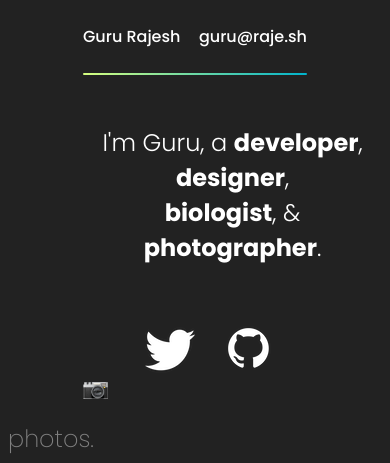
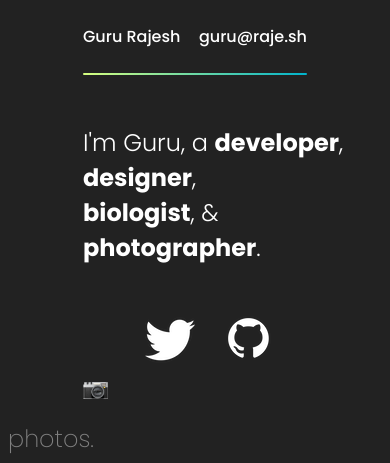
Before and after one commit to guraj/guraj.github.io, a Jekyll site: the page index.html, which Jekyll copies as it is, in a window 390 px wide. Shown: the top 463 px of the page. Built offline with Jekyll 4.4.1, drawn with Linux system fonts in a browser that asks for light colours; grey boxes are pictures that could not be loaded.

Commit message:
Fixing mobile layout

```diff
--- a/index.html
+++ b/index.html
@@ -29,13 +29,12 @@
       }
       @media screen and (max-width: 800px) {
         .heading {
-          text-align: center;
           margin-top: 30px
         }
         .social {
           display: flex;
           justify-content: middle;
-          margin-top: 40px;
+          margin-top: 30px;
           width: 50%;
           margin-right: 50px
         }
```
